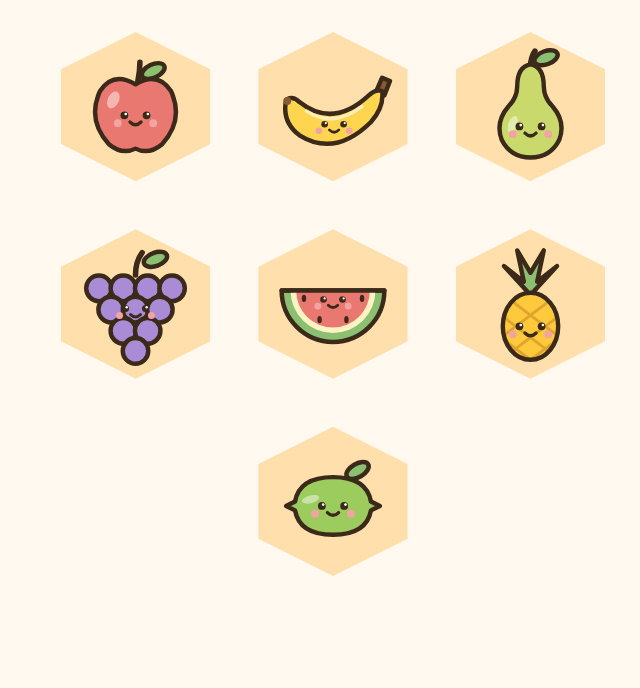
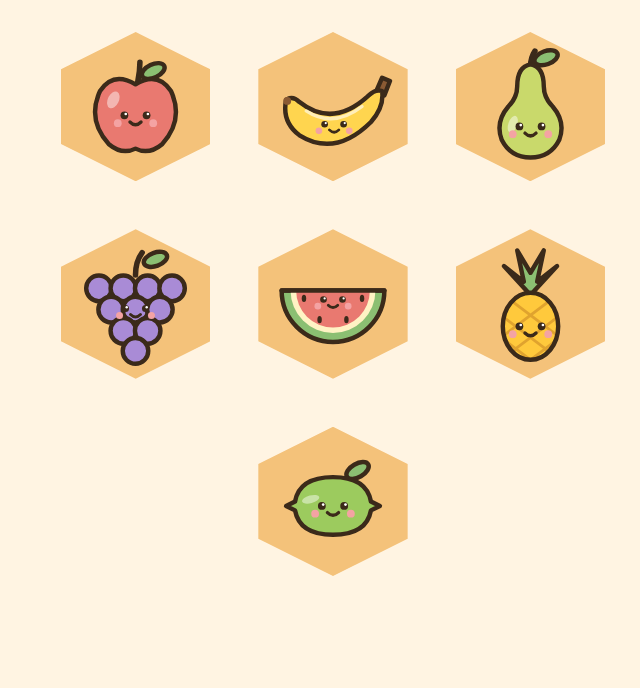
Before and after one commit to jpgurgel13/Colmeia-da-Sofia, a plain HTML site: page frutas.html in a window 1280 px wide. Shown: the part 159-847 px from the top of the page, without its empty margins (307-947 px from the left). Drawn offline with Linux system fonts and the light colour scheme.

```diff
--- a/css/style.css
+++ b/css/style.css
@@ -4,20 +4,22 @@
   --fonte-titulo: "Fredoka", sans-serif;
   --fonte-texto: "Nunito", sans-serif;
 
-  --cor-fundo: #fff9f0;
-  --cor-texto: #493323;
-  --cor-destaque: #a85d24;
-  --cor-detalhes: #f4a7a0;
-  --cor-fundo-card: #ffe0ad;
-  --cor-hover: #ffd166;
+  /* Identidade visual */
+  --cor-fundo: #fff4e2;
+  --cor-texto: #382316;
+  --cor-destaque: #a94f00;
+  --cor-detalhes: #f07868;
+  --cor-fundo-card: #f4c27a;
+  --cor-hover: #ffb800;
 
   --raio-card: 13px;
   --raio-botao: 50%;
 
-  --botao-verde: #a8d5a2;
-  --botao-vermelho: #f5a09a;
-  --botao-azul: #a9d6f5;
-  --botao-amarelo: #ffd166;
+  /* Cores dos botões */
+  --botao-verde: #65a943;
+  --botao-vermelho: #e65353;
+  --botao-azul: #398fd1;
+  --botao-amarelo: #ffbe0b;
 }
 
 * {
--- a/js/frutas.js
+++ b/js/frutas.js
@@ -2,7 +2,7 @@
 const nomeFruta = document.querySelector(".nome-fruta");
 
 const frutas = {
-  abacaxi: "Abacaxi",
+  mbacaxi: "Abacaxi",
   pera: "Pera",
   maca: "Maçã",
   banana: "Banana",
```
Also changed, not shown: 2 other files.
